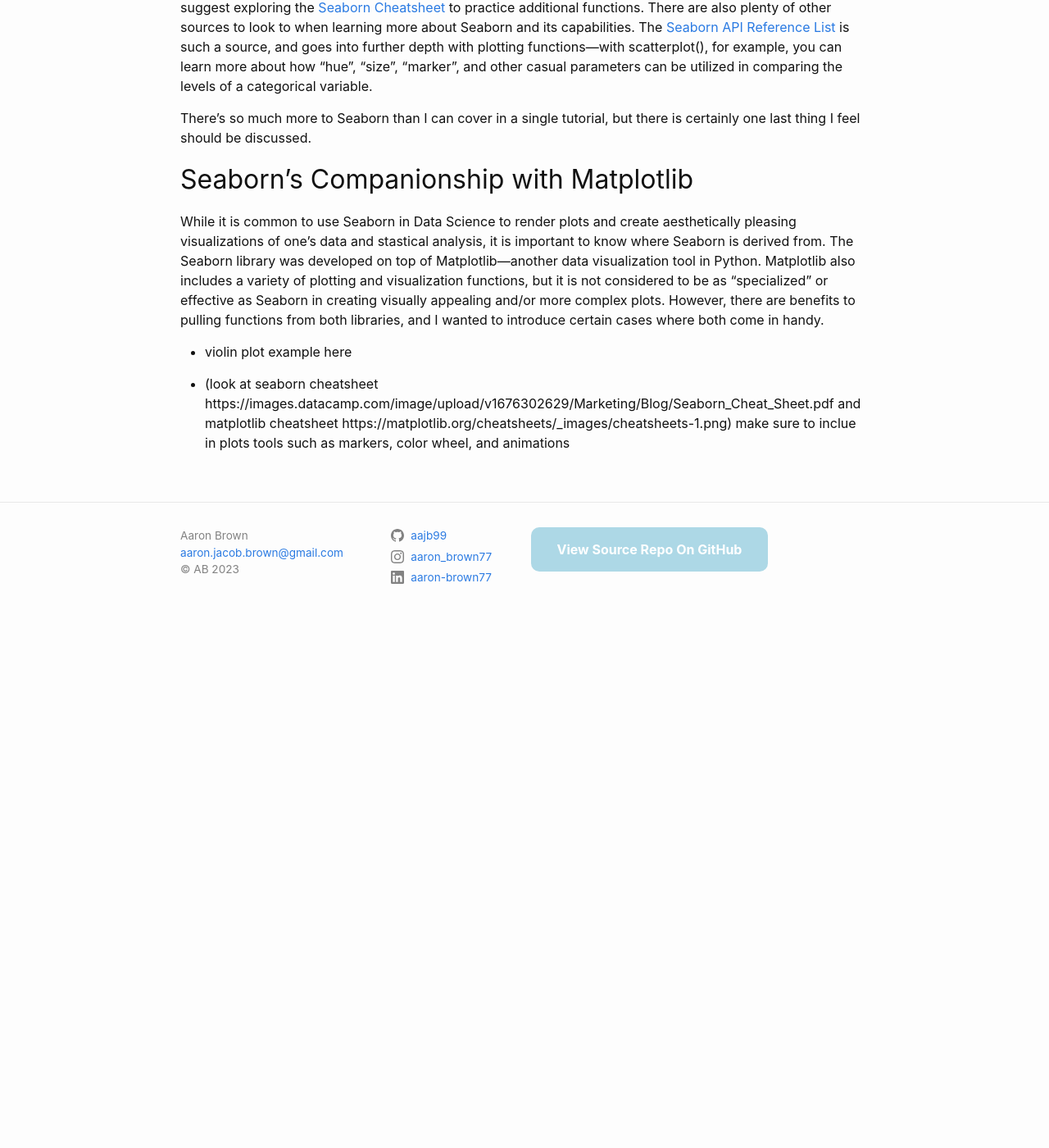
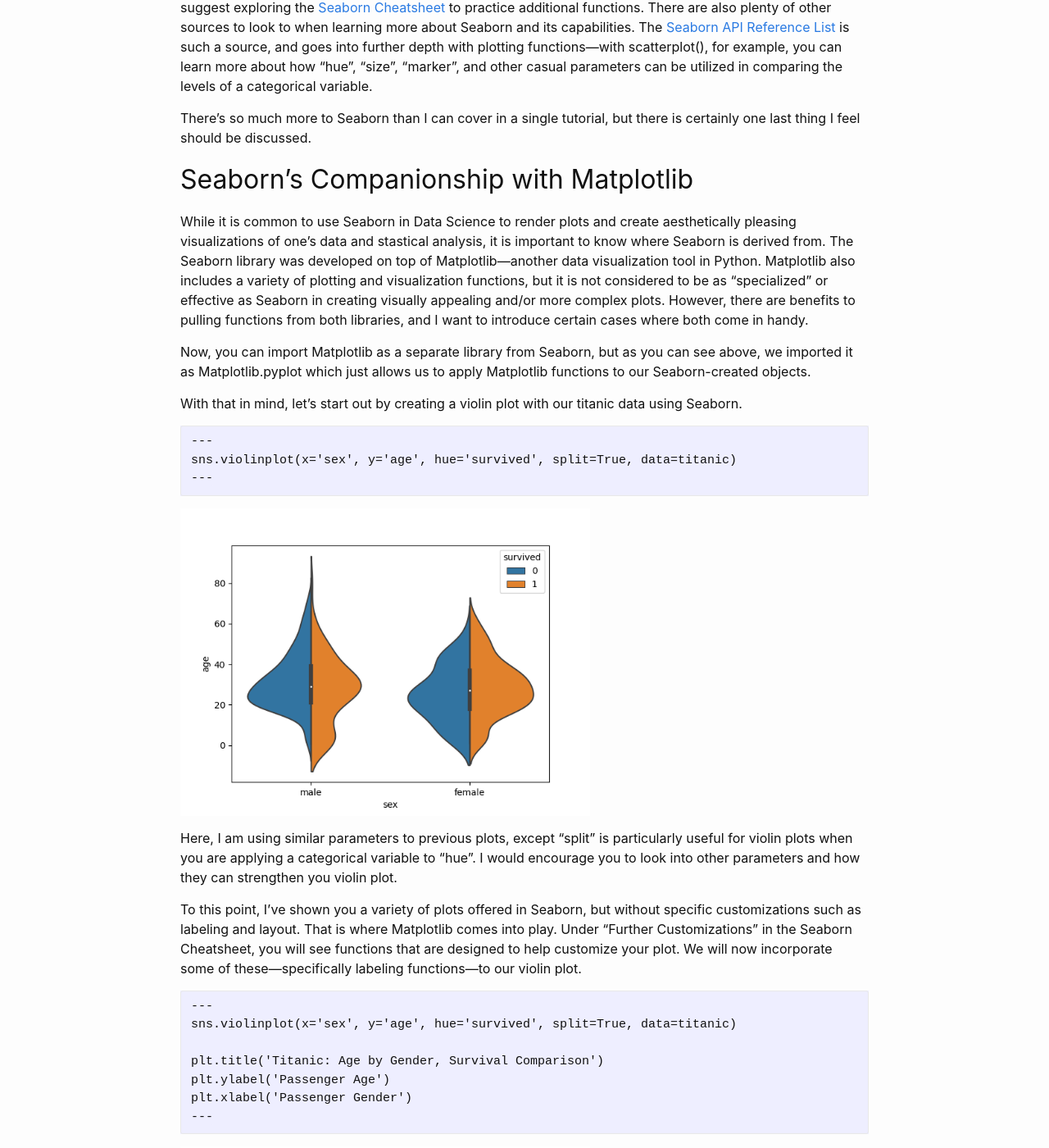
Before and after one commit to aajb99/aajb99.github.io, a Jekyll site: the page built from _posts/2023-10-04-matplotlib-.md, in a window 1280 px wide and 1400 px high, scrolled down 3920 px. Shown: the whole window at 82% size. Built offline with Jekyll 4.4.1, drawn with Linux system fonts in a browser that asks for light colours; comment, search, counter and statistics services are not loaded; before the commit the page ends 4694 px from its top, so only the background shows below that; some of the changed text lies outside the part shown.

Commit message:
Blog edits

````diff
--- a/_posts/2023-10-04-matplotlib-.md
+++ b/_posts/2023-10-04-matplotlib-.md
@@ -94,9 +94,33 @@
 
 ## Seaborn's Companionship with Matplotlib
 
-While it is common to use Seaborn in Data Science to render plots and create aesthetically pleasing visualizations of one's data and stastical analysis, it is important to know where Seaborn is derived from. The Seaborn library was developed on top of Matplotlib—another data visualization tool in Python. Matplotlib also includes a variety of plotting and visualization functions, but it is not considered to be as "specialized" or effective as Seaborn in creating visually appealing and/or more complex plots. However, there are benefits to pulling functions from both libraries, and I wanted to introduce certain cases where both come in handy.
+While it is common to use Seaborn in Data Science to render plots and create aesthetically pleasing visualizations of one's data and stastical analysis, it is important to know where Seaborn is derived from. The Seaborn library was developed on top of Matplotlib—another data visualization tool in Python. Matplotlib also includes a variety of plotting and visualization functions, but it is not considered to be as "specialized" or effective as Seaborn in creating visually appealing and/or more complex plots. However, there are benefits to pulling functions from both libraries, and I want to introduce certain cases where both come in handy.
 
-* violin plot example here
+Now, you can import Matplotlib as a separate library from Seaborn, but as you can see above, we imported it as Matplotlib.pyplot which just allows us to apply Matplotlib functions to our Seaborn-created objects.
 
+With that in mind, let's start out by creating a violin plot with our titanic data using Seaborn.
+
+```
+---
+sns.violinplot(x='sex', y='age', hue='survived', split=True, data=titanic)
+---
+```
+
+<img src="{{site.url}}/{{site.baseurl}}/assets/images/violplt1.png" alt="" style="width:500px;"/>
+
+Here, I am using similar parameters to previous plots, except "split" is particularly useful for violin plots when you are applying a categorical variable to "hue". I would encourage you to look into other parameters and how they can strengthen you violin plot.
+
+To this point, I've shown you a variety of plots offered in Seaborn, but without specific customizations such as labeling and layout. That is where Matplotlib comes into play. Under "Further Customizations" in the Seaborn Cheatsheet, you will see functions that are designed to help customize your plot. We will now incorporate some of these—specifically labeling functions—to our violin plot.
+
+```
+---
+sns.violinplot(x='sex', y='age', hue='survived', split=True, data=titanic)
+
+plt.title('Titanic: Age by Gender, Survival Comparison')
+plt.ylabel('Passenger Age')
+plt.xlabel('Passenger Gender')
+---
+```
+<img src="{{site.url}}/{{site.baseurl}}/assets/images/violplt2.png" alt="" style="width:500px;"/>
 
 * (look at seaborn cheatsheet https://images.datacamp.com/image/upload/v1676302629/Marketing/Blog/Seaborn_Cheat_Sheet.pdf and matplotlib cheatsheet https://matplotlib.org/cheatsheets/_images/cheatsheets-1.png) make sure to inclue in plots tools such as markers, color wheel, and animations
````
Also changed, not shown: assets/images/violplt1.png (added), assets/images/violplt2.png (added).
